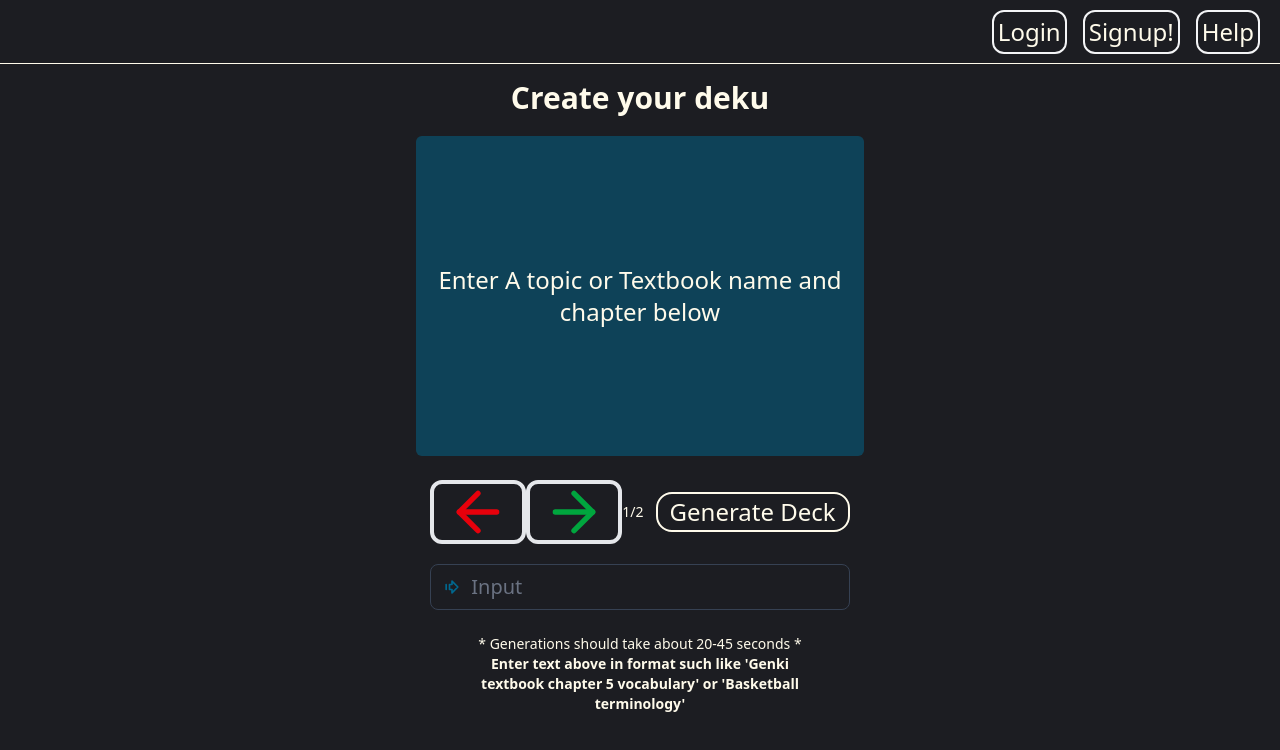
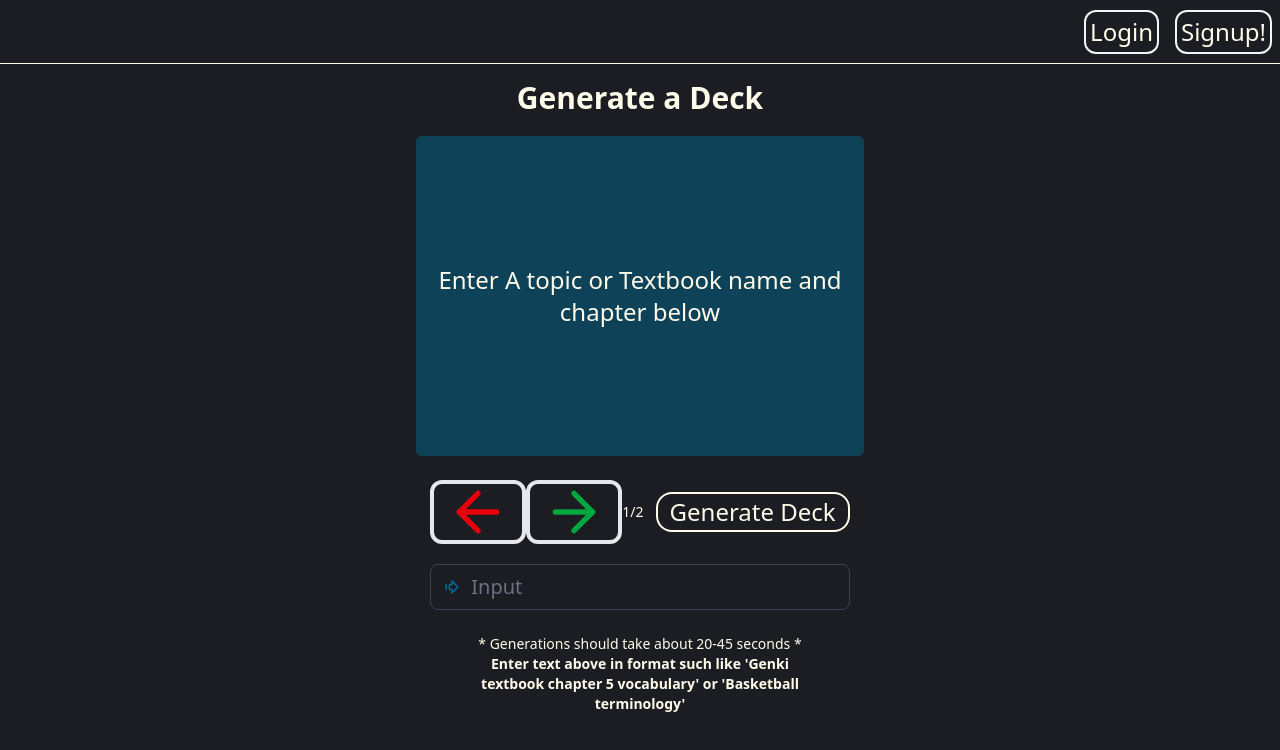
Before and after one commit to Sheventeen/Flash, a React (Vite) app in the folder frontend/: page / in a window 1280 px wide. Shown: the top 750 px of the page. Built offline with nearby package versions, Linux system fonts and the light colour scheme; no server answers.

Commit message:
housekeeping

```diff
--- a/frontend/src/pages/HomePage.jsx
+++ b/frontend/src/pages/HomePage.jsx
@@ -15,7 +15,7 @@ const HomePage = () => {
   const {generateDeck, generatedDeck} = useFlashcardStore();
   const {isLoading, error} = useAuthStore();
 
-  const [topic, setTopic] = useState('Create your deku');
+  const [topic, setTopic] = useState('Generate a Deck');
   const [currDeck, setCurrDeck] = useState([
     {front: 'Enter A topic or Textbook name and chapter below', back: 'Try it!'},
     {front: 'Go ahead', back: 'Give it a try!'}
@@ -40,14 +40,6 @@ const HomePage = () => {
       navigate('signup');
     } catch (error) {
       console.log(error)
-    }
-  }
-  const handleHelp = (e) => {
-    e.preventDefault();
-    try {
-      navigate('/help');
-    } catch (error) {
-      console.log(error);
     }
   }
 
@@ -96,8 +88,6 @@ const HomePage = () => {
             onClick={handleLogin}>Login</p>
         <p className='p-1 border-2 border-gray-100 m-2 rounded-xl text-center font-sans hover:bg-blue-600/40 hover:cursor-pointer'
             onClick={handleSignUp} >Signup!</p>
-        <p className='p-1 border-2 border-gray-100 m-2 mr-5 rounded-xl text-center font-sans hover:bg-blue-600/40 hover:cursor-pointer'
-            onClick={handleHelp}>Help</p>
         </div>
 
         <div className='flex justify-center'>
```
